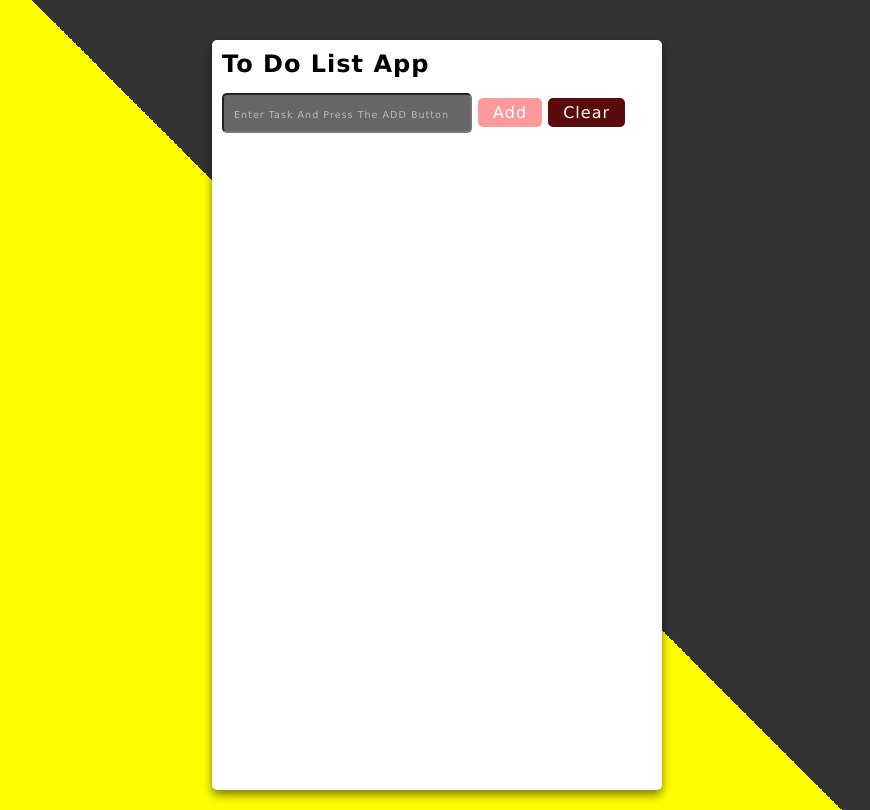
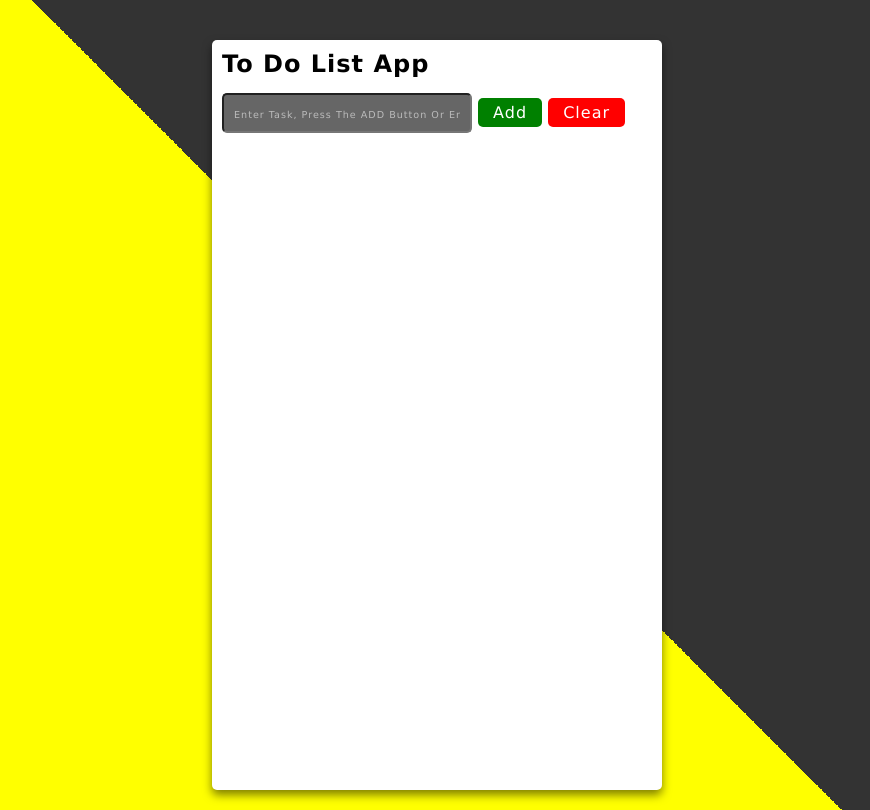
Before and after one commit to manjou/to-do-list-app, a plain HTML site: page index.html in a window 1280 px wide. Shown: the whole page, without its empty margins (203-1073 px from the left). Drawn offline with nearby package versions, Linux system fonts and the light colour scheme.

Commit message:
v. 1.2.1

```diff
--- a/css/style.css
+++ b/css/style.css
@@ -61,7 +61,7 @@ input::placeholder{
 	width: 40px;
 	height: 40px;
 	align-items: right;
-	background-color:#fc999b;
+	background-color: green;
 	color:#ffffff;
 	border-radius: 5px;
 	margin-top:2px;
@@ -74,7 +74,7 @@ input::placeholder{
 	width: 40px;
 	height: 40px;
 	align-items: right;
-	background-color:#5a0b0d;
+	background-color: red;
 	color:#ffffff;
 	border-radius: 5px;
 	margin-top:2px;
--- a/index.html
+++ b/index.html
@@ -17,7 +17,7 @@
 		<!-- <p><em> Double click to mark an item off, click on "X" to delete an item, and drag items to reorder.</em></p> -->
 
 		<form name="toDoList">
-			<input type="text" name="ListItem" id="input" placeholder="Enter Task and press the ADD button"/>
+			<input type="text" name="ListItem" id="input" placeholder="Enter Task, press the ADD button or Enter"/>
 		</form>
 
 		<div id="button">Add</div>
```
